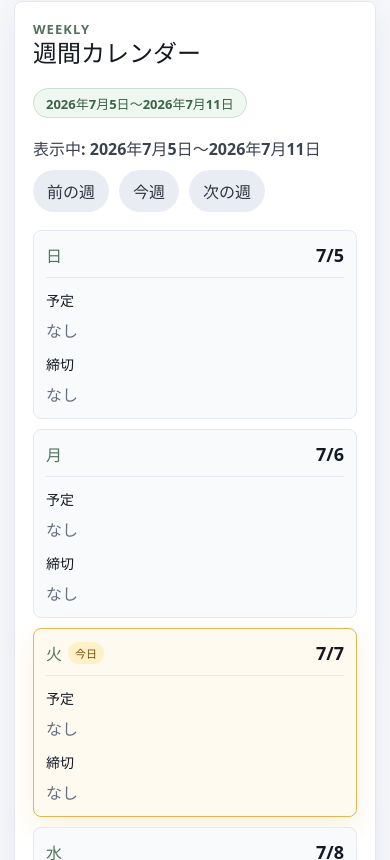
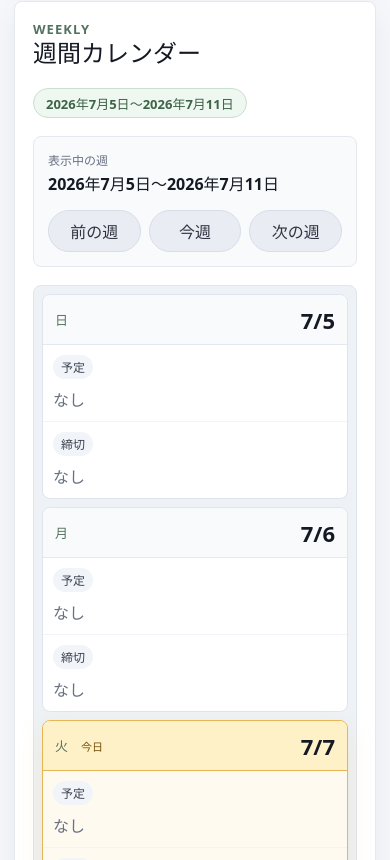
Before and after one commit to 3ackbut/Tsumi-Tsumi, a React (Vite) app: page /calendar in a window 390 px wide. Shown: the part 1984-2844 px from the top of the page. Built offline with nearby package versions, Linux system fonts and the light colour scheme.

Commit message:
改善: カレンダー画面の見た目を調整

```diff
--- a/src/App.css
+++ b/src/App.css
@@ -915,38 +915,76 @@ input:focus {
   display: flex;
   flex-wrap: wrap;
   align-items: center;
-  gap: 10px;
+  justify-content: space-between;
+  gap: 14px;
   margin-top: 18px;
+  padding: 14px;
+  background: #f8fafc;
+  border: 1px solid #e4e8ef;
+  border-radius: 8px;
 }
 
 .week-range {
-  margin-right: auto;
+  display: grid;
+  gap: 4px;
+  min-width: 0;
   color: #3c4350;
+}
+
+.week-range span {
+  color: #687182;
+  font-size: 12px;
   font-weight: 800;
 }
 
-.week-controls button {
+.week-range strong {
+  color: #151923;
+  line-height: 1.45;
+}
+
+.week-control-buttons {
+  display: flex;
+  flex-wrap: wrap;
+  gap: 8px;
+}
+
+.week-control-buttons button {
   min-height: 40px;
   padding: 0 14px;
   color: #2f3441;
   background: #e9edf3;
+  border: 1px solid #d8dee8;
   border-radius: 999px;
   cursor: pointer;
   font-weight: 800;
 }
 
+.week-control-buttons button:hover {
+  background: #eef7f0;
+  border-color: #c9dfcf;
+  color: #2f5f3c;
+}
+
 .weekly-grid {
   display: grid;
   grid-template-columns: repeat(7, minmax(0, 1fr));
-  gap: 10px;
+  gap: 8px;
   margin-top: 18px;
+  padding: 8px;
+  background: #eef2f6;
+  border: 1px solid #dfe5ee;
+  border-radius: 8px;
 }
 
 .week-day-card {
+  display: grid;
+  align-content: start;
   min-width: 0;
-  padding: 12px;
-  background: #f8fafc;
-  border: 1px solid #e4e8ef;
+  min-height: 280px;
+  padding: 0;
+  overflow: hidden;
+  background: #ffffff;
+  border: 1px solid #dfe5ee;
   border-radius: 8px;
 }
 
@@ -958,11 +996,18 @@ input:focus {
 
 .week-day-header {
   display: flex;
-  align-items: baseline;
+  align-items: center;
   justify-content: space-between;
   gap: 8px;
-  padding-bottom: 10px;
+  min-height: 58px;
+  padding: 10px 12px;
+  background: #f8fafc;
   border-bottom: 1px solid #e4e8ef;
+}
+
+.today-week-card .week-day-header {
+  background: #fff1c7;
+  border-color: #e6b655;
 }
 
 .week-day-header div {
@@ -974,6 +1019,7 @@ input:focus {
 
 .week-day-header span {
   color: #54735f;
+  font-size: 13px;
   font-weight: 900;
 }
 
@@ -989,16 +1035,33 @@ input:focus {
 
 .week-day-header strong {
   color: #151923;
-  font-size: 18px;
+  font-size: 22px;
+  line-height: 1;
 }
 
 .week-day-section {
-  margin-top: 12px;
+  display: grid;
+  gap: 8px;
+  padding: 10px;
+  border-top: 1px solid #f0f3f7;
+}
+
+.week-day-header + .week-day-section {
+  border-top: 0;
 }
 
 .week-day-section h3 {
-  margin-bottom: 8px;
-  font-size: 14px;
+  display: inline-flex;
+  align-items: center;
+  width: fit-content;
+  min-height: 24px;
+  margin-bottom: 0;
+  padding: 0 8px;
+  color: #3c4350;
+  background: #f1f4f8;
+  border-radius: 999px;
+  font-size: 12px;
+  font-weight: 900;
 }
 
 .week-item-list {
@@ -1011,38 +1074,69 @@ input:focus {
 
 .week-item {
   display: grid;
-  gap: 4px;
-  padding: 9px;
+  gap: 7px;
+  min-width: 0;
+  padding: 10px;
   border-radius: 8px;
 }
 
-.week-item span {
+.week-item-meta {
+  display: flex;
+  flex-wrap: wrap;
+  align-items: center;
+  gap: 6px;
+}
+
+.week-item-meta span {
   font-size: 12px;
   font-weight: 800;
+}
+
+.week-item-label {
+  display: inline-flex;
+  align-items: center;
+  min-height: 22px;
+  padding: 0 7px;
+  border-radius: 999px;
+  font-size: 11px;
+  font-weight: 900;
 }
 
 .week-item strong {
   color: #151923;
   font-size: 14px;
   line-height: 1.35;
+  overflow-wrap: anywhere;
 }
 
 .schedule-item {
   background: #eef7f0;
   border: 1px solid #c9dfcf;
+  border-left: 4px solid #4e8b5f;
 }
 
-.schedule-item span {
+.schedule-item .week-item-meta span {
   color: #3d6348;
+}
+
+.schedule-item .week-item-label {
+  color: #ffffff;
+  background: #4e8b5f;
 }
 
 .task-deadline-item {
   background: #fff7e6;
   border: 1px solid #eed8a8;
+  border-left: 4px solid #c9852d;
 }
 
-.task-deadline-item span {
+.task-deadline-item .week-item-meta span {
   color: #77510b;
+}
+
+.task-deadline-item .week-item-label {
+  color: #ffffff;
+  background: #c9852d;
 }
 
 .reason-list li {
@@ -1199,6 +1293,12 @@ input:focus {
     margin-right: 0;
   }
 
+  .week-control-buttons {
+    display: grid;
+    grid-template-columns: repeat(3, minmax(0, 1fr));
+    width: 100%;
+  }
+
   .stats-grid,
   .menu-grid,
   .form-grid,
@@ -1258,8 +1358,18 @@ input:focus {
     width: 100%;
   }
 
-  .week-controls button {
+  .week-control-buttons button {
     min-height: 42px;
+    padding: 0 8px;
+    white-space: normal;
+  }
+
+  .week-day-card {
+    min-height: 0;
+  }
+
+  .week-day-header {
+    min-height: 50px;
   }
 
   .tab-list {
--- a/src/pages/Calendar.tsx
+++ b/src/pages/Calendar.tsx
@@ -2,7 +2,7 @@
  * ファイル名: Calendar.tsx
  * 作成者: やわらか背骨チャンネル
  * 初版作成日: 2026年6月15日
- * 最終更新日: 2026年7月2日
+ * 最終更新日: 2026年7月8日
  *
  * 概要:
  * 予定の追加・編集・削除と、週間カレンダー表示を行う画面。
@@ -18,6 +18,7 @@
  * 2026年6月30日  Issue #48 予定削除前の確認メッセージを追加
  * 2026年7月2日  Issue #47 予定編集時に編集フォームへ移動する処理を追加
  * 2026年7月2日  Issue #38 予定追加・編集時の入力チェックを追加
+ * 2026年7月8日  Issue #30 週間カレンダーの見た目を調整
  */
 
 import { useRef, useState } from "react";
@@ -337,10 +338,14 @@ function Calendar() {
         </div>
 
         <div className="week-controls">
-          <span className="week-range">
-            表示中: {formatJapaneseDate(weekStartDate)}〜
+          <div className="week-range">
+            <span>表示中の週</span>
+            <strong>
+              {formatJapaneseDate(weekStartDate)}〜
               {formatJapaneseDate(weekEndDate)}
-          </span>
+            </strong>
+          </div>
+          <div className="week-control-buttons">
             <button type="button" onClick={() => moveWeek(-1)}>
               前の週
             </button>
@@ -350,6 +355,7 @@ function Calendar() {
             <button type="button" onClick={() => moveWeek(1)}>
               次の週
             </button>
+          </div>
         </div>
 
         <div className="weekly-grid">
@@ -384,9 +390,12 @@ function Calendar() {
                     <ul className="week-item-list">
                       {daySchedules.map(({ schedule, index }) => (
                         <li className="week-item schedule-item" key={`${schedule.title}-${index}`}>
+                          <div className="week-item-meta">
+                            <span className="week-item-label">予定</span>
                             <span>
                               {schedule.startTime}-{schedule.endTime}
                             </span>
+                          </div>
                           <strong>{schedule.title}</strong>
                           <div className="inline-actions">
                             <button
@@ -415,9 +424,12 @@ function Calendar() {
                     <p className="muted-text">なし</p>
                   ) : (
                     <ul className="week-item-list">
-                      {dayTasks.map((task, index) => (
-                        <li className="week-item task-deadline-item" key={`${task.name}-${index}`}>
+                      {dayTasks.map((task) => (
+                        <li className="week-item task-deadline-item" key={task.id}>
+                          <div className="week-item-meta">
+                            <span className="week-item-label">締切</span>
                             <span>{task.completed ? "完了" : "未完了"}</span>
+                          </div>
                           <strong>{task.name}</strong>
                         </li>
                       ))}
```
Lines whose indentation alone changed are shown as unchanged.
